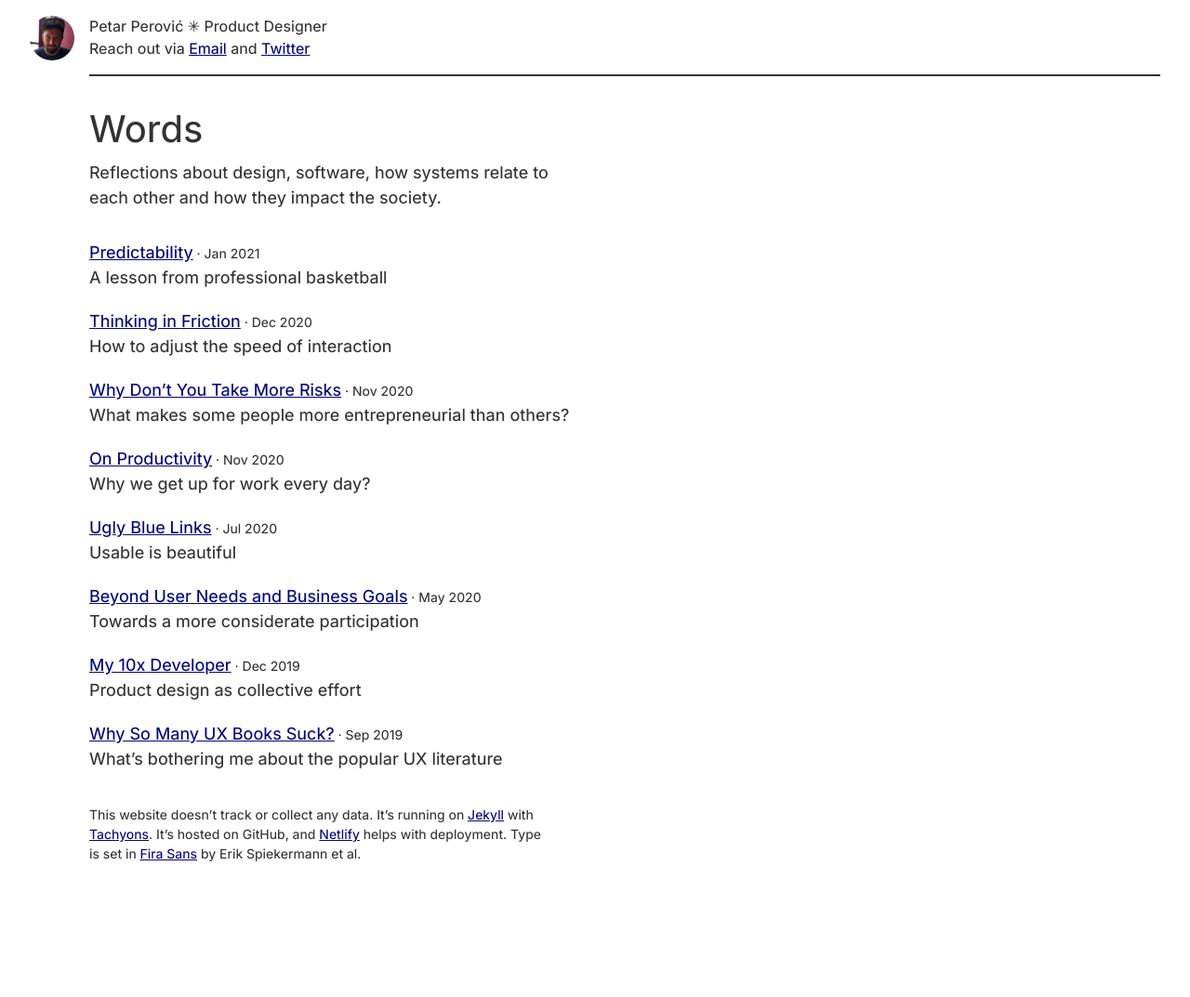
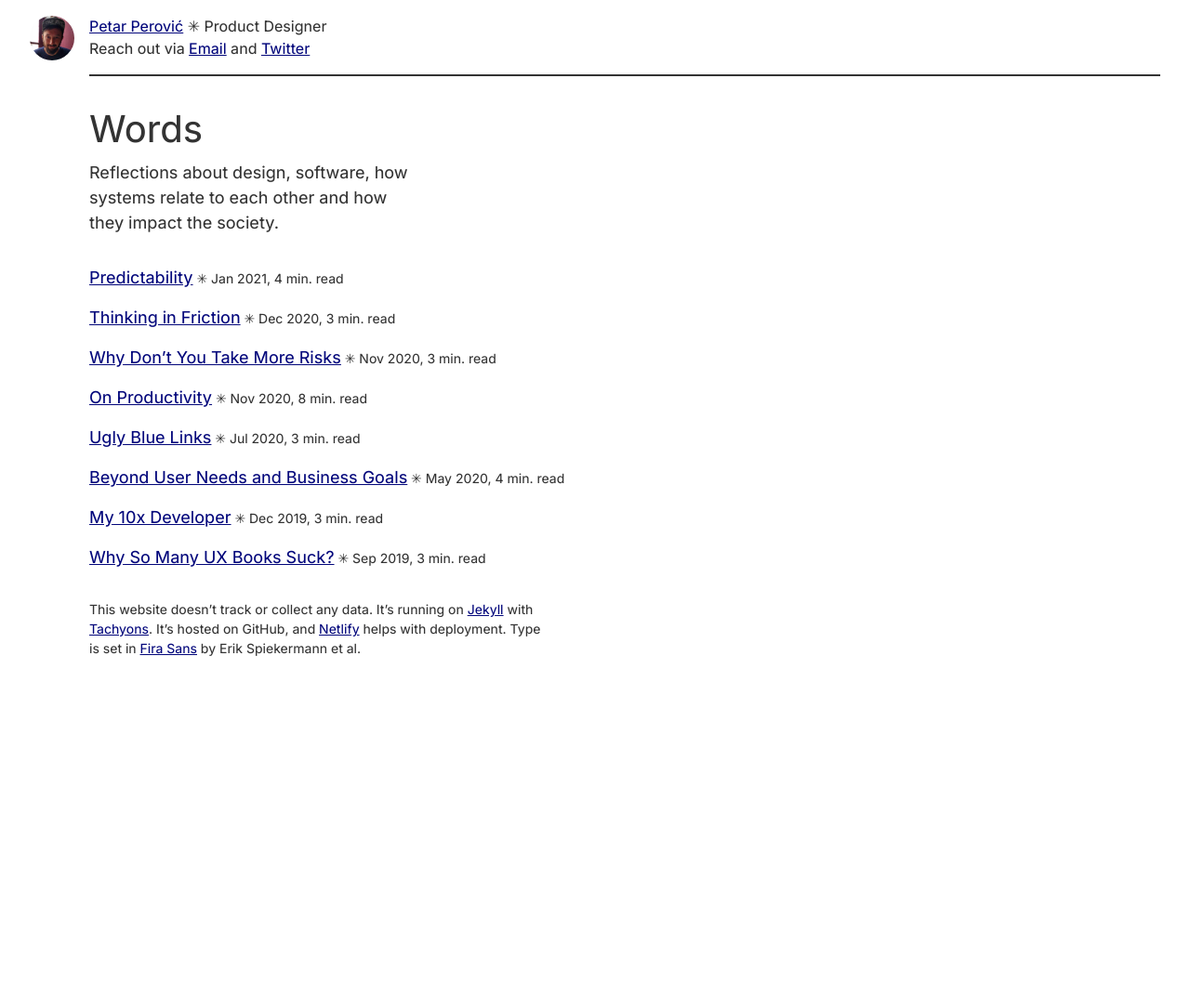
Before and after one commit to ropsii/ropsii.github.io, a Jekyll site: the page built from index.markdown, in a window 1280 px wide. Shown: the whole page at 93% size. Built offline with Jekyll 4.4.1, drawn with Linux system fonts in a browser that asks for light colours; after the commit the page ends 900 px from its top, so only the background shows below that.

Commit message:
new reading time function

```diff
--- a/_includes/head.html
+++ b/_includes/head.html
@@ -12,7 +12,7 @@
     <link rel="stylesheet" href="{{ "/assets/main.css" | relative_url }}">
     {%- feed_meta -%}
     <link rel="preconnect" href="https://fonts.gstatic.com">
-    <link href="https://fonts.googleapis.com/css2?family=Inter:wght@450&display=swap" rel="stylesheet">
+    <link href="https://fonts.googleapis.com/css2?family=Inter:wght@440&display=swap" rel="stylesheet">
 
     <!-- Twitter cards -->
     <meta name="twitter:site"    content="@{{ site.twitter_username }}">
@@ -46,7 +46,7 @@
             </div>
             <div class="flex-auto mt3 mt0-ns bb bw1 pb3 pv3-ns">
                 <p class="mb0">
-                    Petar Perović ✳ Product Designer
+                    <a href="{{ "/" | relative_url }}">Petar Perović</a> ✳ Product Designer
                 </p>
                 <p class="mb0">Reach out via <a href="&#109;&#97;&#105;&#108;&#116;&#111;&#58;&#112;&#101;&#114;&#111;&#118;&#105;&#99;&#46;&#112;&#101;&#116;&#97;&#114;&#64;&#103;&#109;&#97;&#105;&#108;&#46;&#99;&#111;&#109;">&#69;&#109;&#97;&#105;&#108;</a>
                     and
--- /dev/null
+++ b/_includes/reading-time.html
@@ -0,0 +1,4 @@
+<span class="reading-time" title="Estimated read time">
+    {% assign words = include.content | strip_html | number_of_words %}
+    {{ words | divided_by: 180 | plus: 1 }} min. read
+</span>
--- a/_layouts/home.html
+++ b/_layouts/home.html
@@ -6,18 +6,18 @@
     <div class="pt3 pt4-m pl5-m">
         {%- if site.posts.size > 0 -%}
             <h2 class="f2 f1-m normal lh-title mb2">Words</h2>
-            <p class="f5 f4-m mb4 measure-m">
+            <p class="f5 f4-m mb4 measure-narrow-m">
                 Reflections about design, software, how systems relate to each other and how they impact the society.
             </p>
 
             <div>
                 {%- for post in site.posts -%}
-                <div class="mb3 pb1">
+                <div class="mb3">
                     <h3 class="f5 f4-m normal mb0">
                         <a href="{{ post.url | relative_url }}">
-                            {{ post.title | escape }}</a><span class="f6"> · {{ post.date | date: "%b %Y" }}</span>
+                            {{ post.title | escape }}</a><span class="f6"> ✳ {{ post.date | date: "%b %Y" }}, {% include reading-time.html content=post.content %}</span>
                     </h3>
-                    <p class="f5 f4-m measure-m mb0">
+                    <p class="dn f5 f4-m measure-m mb0">
                         {{ post.summary }}</p>
                 </div>
                 {%- endfor -%}
--- a/_sass/tachyons/_variables.scss
+++ b/_sass/tachyons/_variables.scss
@@ -131,7 +131,7 @@ $washed-yellow: #fffceb !default;
 $washed-red: #fdd9cc !default;
 
 $link-color: $dark-blue;
-$background-color: #fff;
+$background-color: white;
 
 // Custom Media Query Variables
 
```
Also changed, not shown: _layouts/post.html (+1 -6 lines).
